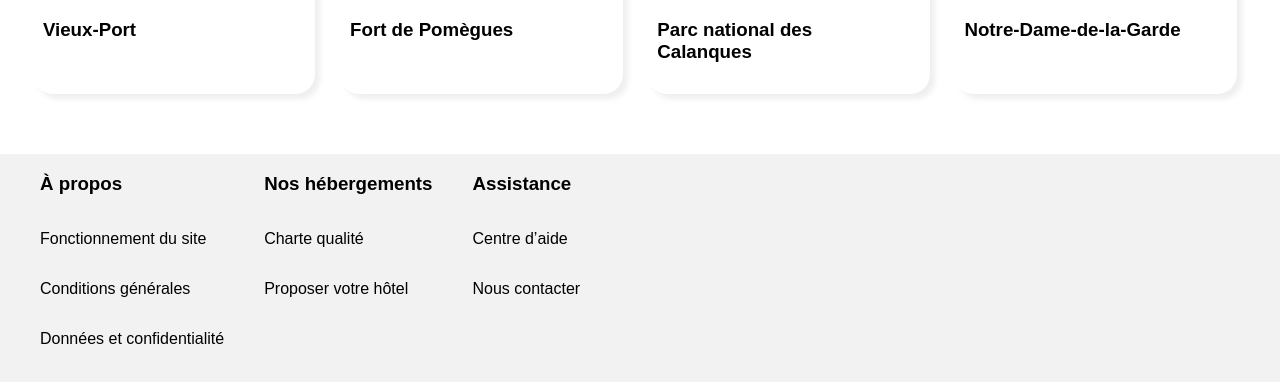
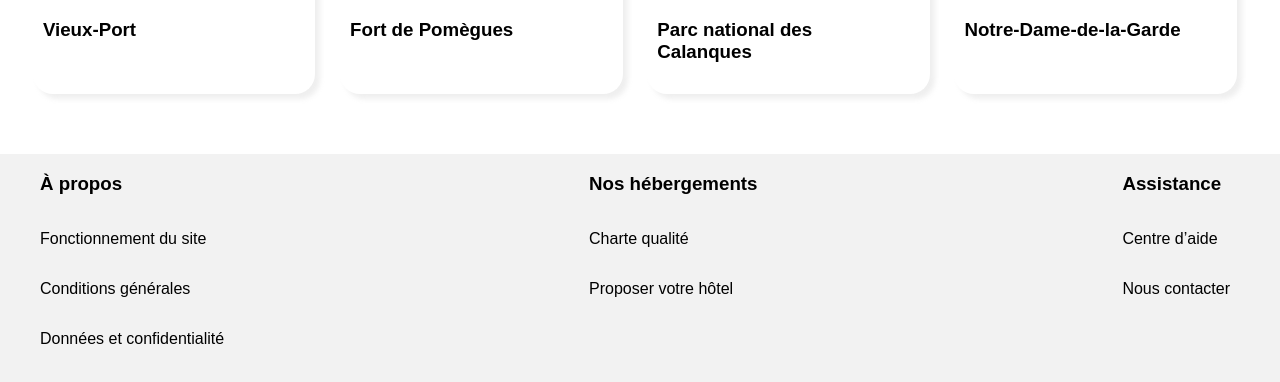
Before and after one commit to Sozaru/Projet-2, a plain HTML site: page index.html in a window 1280 px wide. Shown: the part 1663-2045 px from the top of the page. Drawn offline with Linux system fonts and the light colour scheme.

Commit message:
last modif

```diff
--- a/index.css
+++ b/index.css
@@ -294,6 +294,8 @@ body img {
   display: flex;
   background-color: #f2f2f2;
   margin-top: 60px;
+  justify-content: space-between;
+  padding-right: 50px;
 }
 
 .a-propos a {
```
